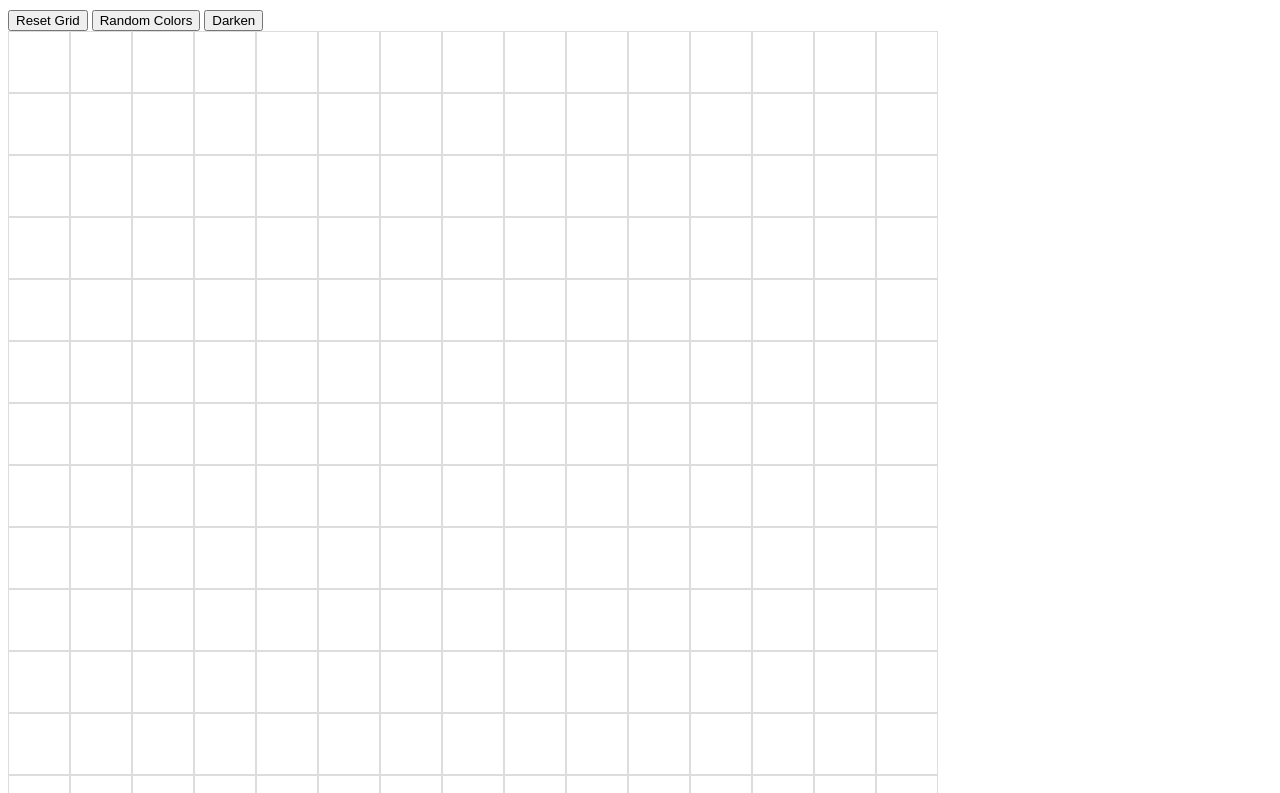
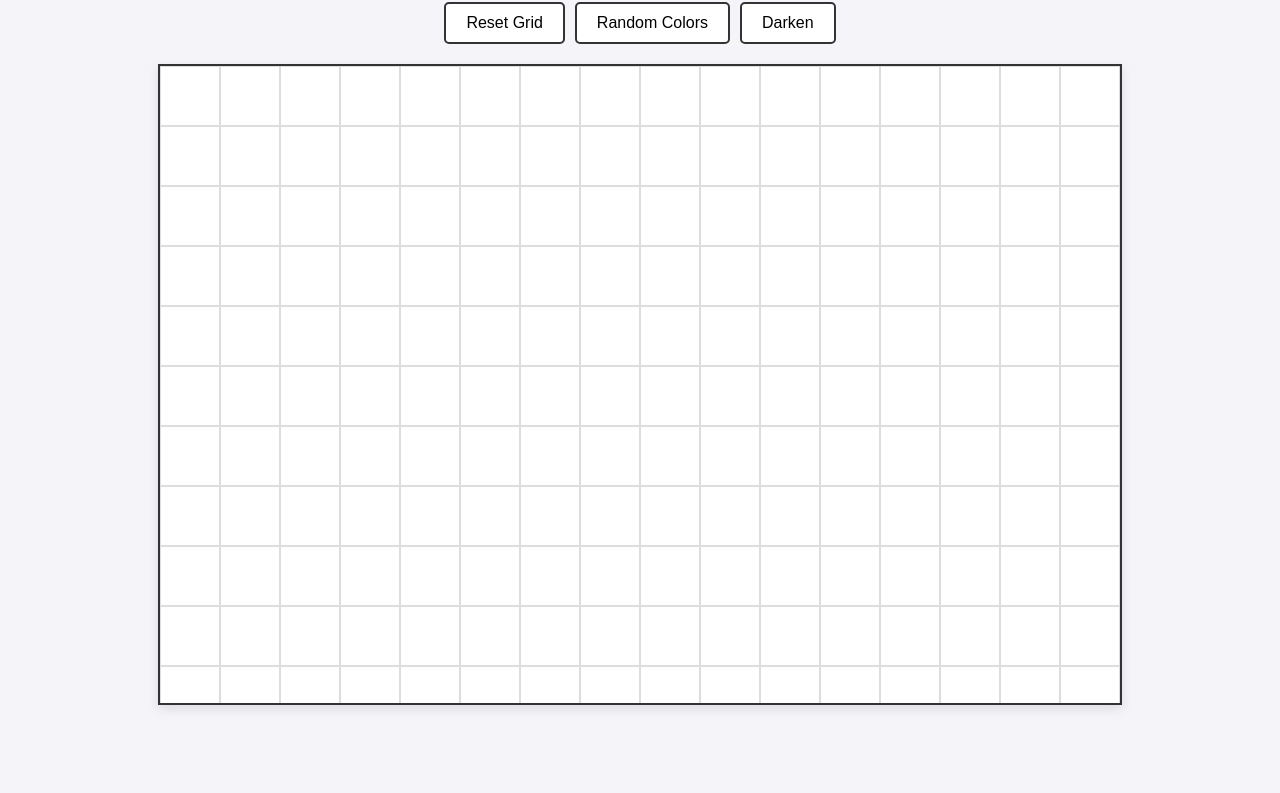
Before and after one commit to Mmolokii/Etch-a-Sketch, a plain HTML site: page index.html in a window 1280 px wide. Shown: the part 70-863 px from the top of the page. After the commit the page ends 800 px from the top, so only its background shows below. Drawn offline with Linux system fonts and the light colour scheme.

Commit message:
Adding style to the page

```diff
--- a/style.css
+++ b/style.css
@@ -1,4 +1,68 @@
-button.active {
+/* General Reset */
+body {
+    margin: 0;
+    font-family: Arial, sans-serif;
+    background-color: #f4f4f9;
+    display: flex;
+    flex-direction: column;
+    align-items: center;
+    justify-content: flex-start;
+    height: 100vh;
+    color: #333;
+  }
+
+  /* Title */
+  h1 {
+    margin: 20px 0;
+    font-size: 28px;
+    color: #333;
+  }
+
+  /* Controls container */
+  #controls {
+    margin-bottom: 20px;
+    display: flex;
+    gap: 10px;
+    flex-wrap: wrap; /* Wrap buttons if they don't fit in one row */
+    justify-content: center;
+  }
+
+  /* Buttons styling */
+  button {
+    padding: 10px 20px;
+    font-size: 16px;
+    border: 2px solid #333;
+    border-radius: 5px;
+    background-color: #fff;
+    cursor: pointer;
+    transition: background-color 0.3s, color 0.3s;
+  }
+
+  button:hover {
+    background-color: #333;
+    color: #fff;
+  }
+
+  button.active {
     background-color: #4CAF50;
     color: white;
-}
+  }
+
+  /* Grid container */
+  #container {
+    display: flex;
+    flex-wrap: wrap;
+    width: 960px; /* Ensure a fixed grid container width */
+    height: 960px; /* Fixed height for square layout */
+    background-color: #fff;
+    box-shadow: 0 4px 10px rgba(0, 0, 0, 0.1);
+    border: 2px solid #333;
+    overflow: hidden; /* Prevent overflow from grid squares */
+    margin-bottom: 25px;
+  }
+
+  /* Grid squares */
+  #container div {
+    box-sizing: border-box; /* Include borders in width/height calculations */
+    transition: background-color 0.2s, opacity 0.2s;
+  }
```
